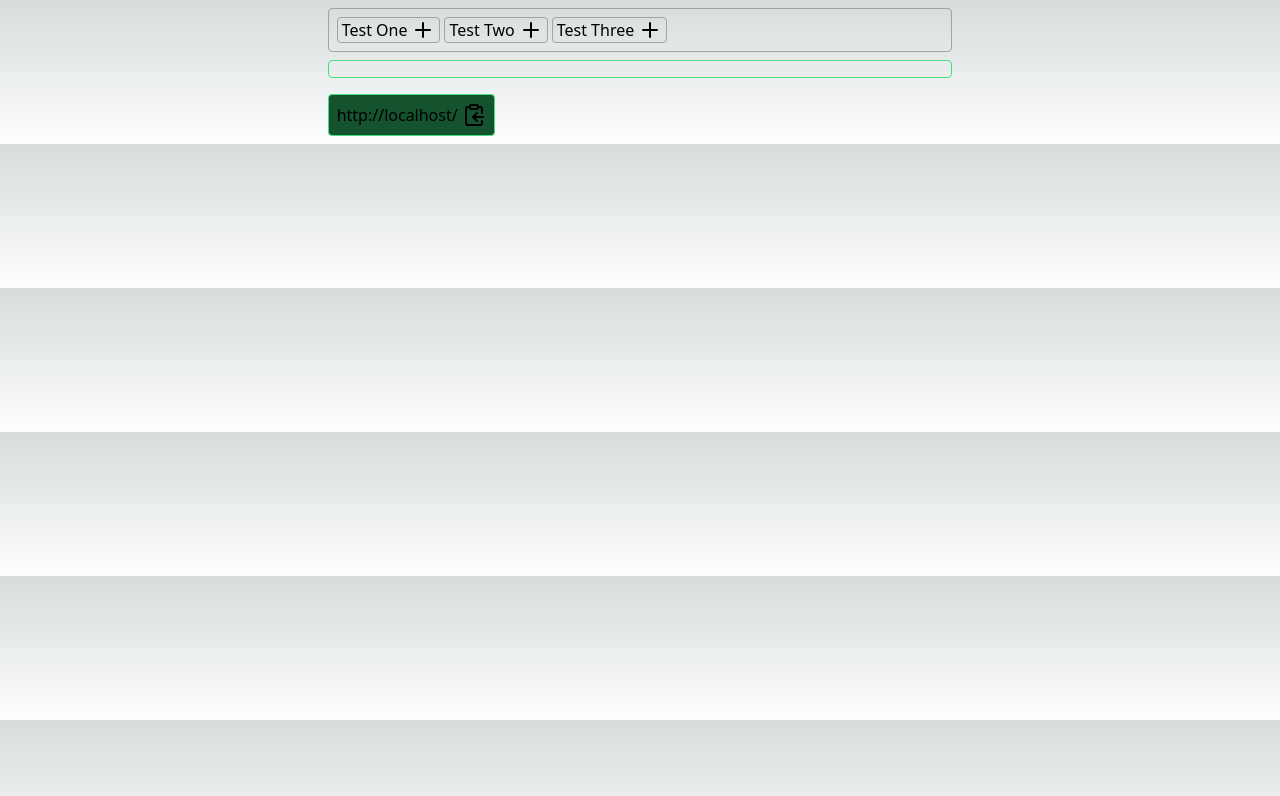
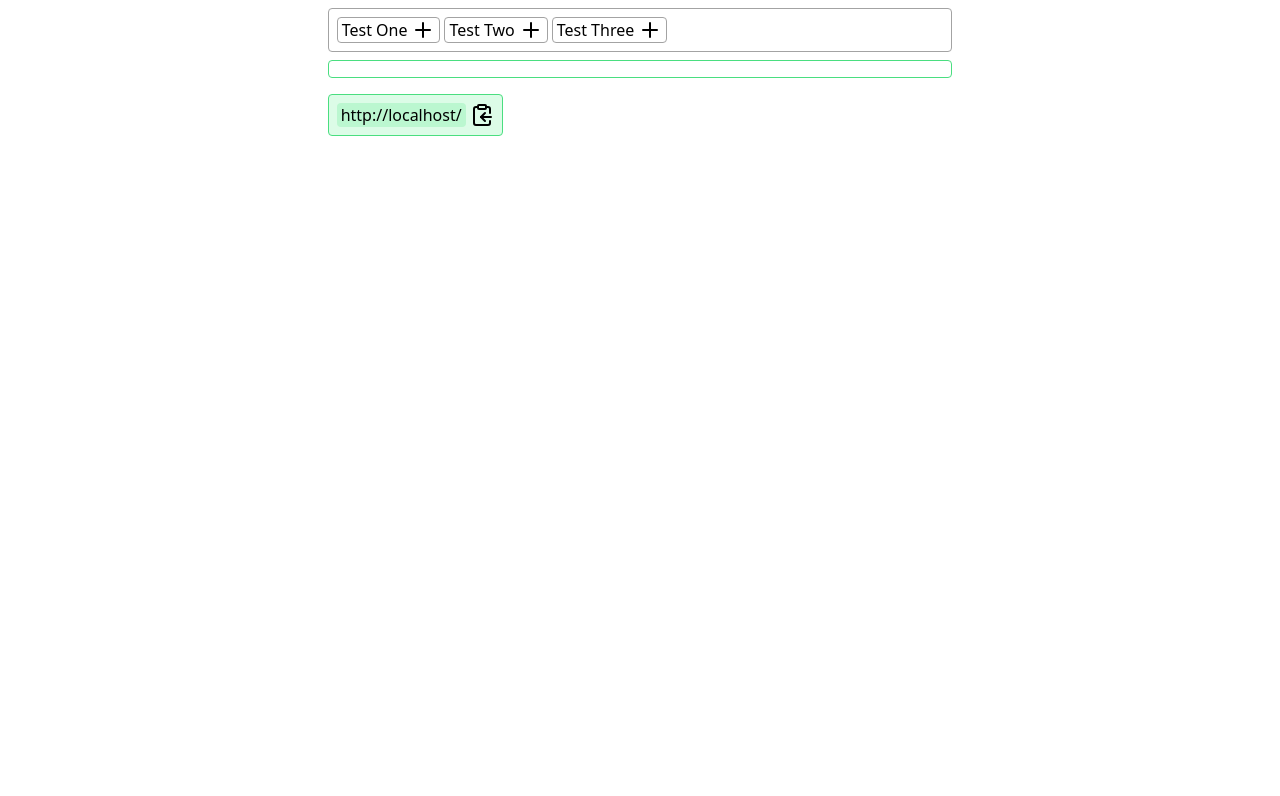
Before and after one commit to s-thom/ourflags.lgbt, a Next.js app: page / in a window 1280 px wide. Shown: the top 796 px of the page. Built offline with nearby package versions, Linux system fonts and the light colour scheme.

Commit message:
Remove dark theme for now

```diff
--- a/app/globals.css
+++ b/app/globals.css
@@ -1,25 +1,6 @@
 @tailwind base;
 @tailwind components;
 @tailwind utilities;
-
-:root {
-  --max-width: 1100px;
-  --font-mono: ui-monospace, Menlo, Monaco, "Cascadia Mono", "Segoe UI Mono",
-    "Roboto Mono", "Oxygen Mono", "Ubuntu Monospace", "Source Code Pro",
-    "Fira Mono", "Droid Sans Mono", "Courier New", monospace;
-
-  --foreground-rgb: 0, 0, 0;
-  --background-start-rgb: 214, 219, 220;
-  --background-end-rgb: 255, 255, 255;
-}
-
-@media (prefers-color-scheme: dark) {
-  :root {
-    --foreground-rgb: 255, 255, 255;
-    --background-start-rgb: 0, 0, 0;
-    --background-end-rgb: 0, 0, 0;
-  }
-}
 
 * {
   box-sizing: border-box;
@@ -32,19 +13,3 @@ body {
   max-width: 100vw;
   overflow-x: hidden;
 }
-
-body {
-  color: rbg(--foreground-rgb);
-  background: linear-gradient(
-      to bottom,
-      transparent,
-      rgb(var(--background-end-rgb))
-    )
-    rgb(var(--background-start-rgb));
-}
-
-@media (prefers-color-scheme: dark) {
-  html {
-    color-scheme: dark;
-  }
-}
--- a/components/FlagForm/index.tsx
+++ b/components/FlagForm/index.tsx
@@ -123,8 +123,8 @@ export function FlagForm({ flags }: FlagFormProps) {
           </div>
         </SortableContext>
       </DndContext>
-      <div className="inline-flex gap-1 m-2 p-2 border rounded border-green-400 bg-green-900">
-        <div className="select-all">{`${getUrlBase()}${buildShareString(
+      <div className="inline-flex gap-1 m-2 p-2 border rounded border-green-400 bg-green-100">
+        <div className="select-all px-1 rounded bg-green-200">{`${getUrlBase()}${buildShareString(
           selectedFlags
         )}`}</div>
         <button aria-label="Copy share URL" onClick={copyUrlToClipboard}>
```
